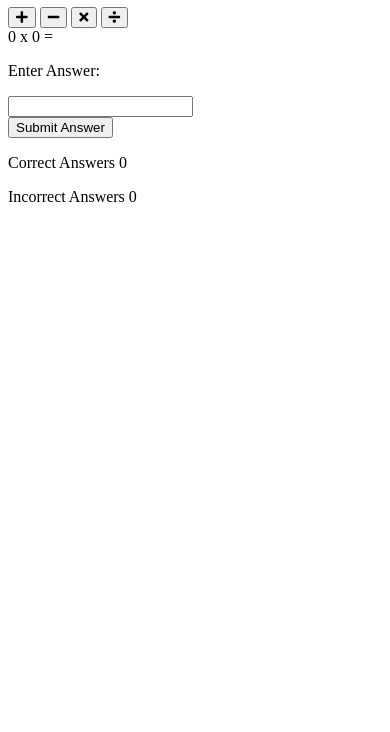
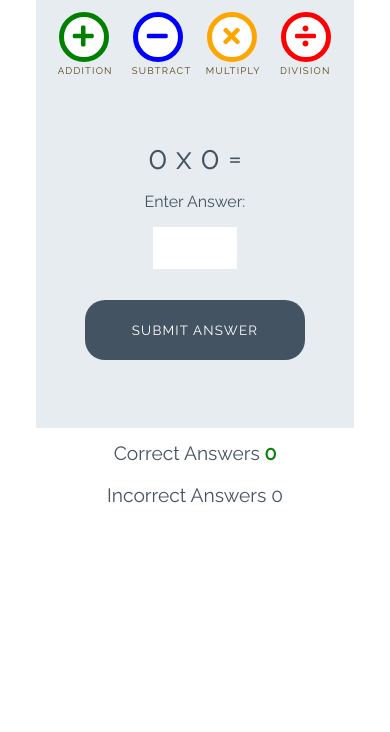
Before and after one commit to avabellaw/love-maths_code-institue, a plain HTML site: page index.html in a window 390 px wide. Shown: the part 112-844 px from the top of the page. Drawn offline with Linux system fonts and the light colour scheme; files that its build step writes are made by us from their sources.

Commit message:
Add the styling for the game

```diff
--- a/assets/css/style.css
+++ b/assets/css/style.css
@@ -0,0 +1,252 @@
+/* --------- Global style */
+
+body {
+    background-color: white;
+    font-family: "Raleway", sans-serif;
+    color: #445361;
+    text-align: center;
+}
+
+/* --------- Heading */
+
+.heading {
+    text-align: center;
+    font-size: 2.5rem;
+}
+
+.logo {
+    height: 40px;
+    padding-right: 5px;
+}
+
+/* --------- Game layout */
+
+.game-area {
+    background-color: #E6ECF0;
+    box-sizing: border-box;
+    width: 85%;
+    height: 65vh;
+    max-height: 450px;
+    max-width: 830px;
+    margin-left: auto;
+    margin-right: auto;
+    padding: 1%;
+}
+
+.question-area {
+    width: 50%;
+    font-size: 2rem;
+    margin: auto;
+    padding: 50px 0;
+}
+
+.question-area span {
+    padding: 0 15px;
+}
+
+.score-area {
+    margin: 5px auto;
+    width: 60%;
+    font-size: 1.2rem;
+}
+
+.controls-area {
+    width: 85%;
+    margin: 30px auto;
+}
+
+#score {
+    color: green;
+    font-weight: bold;
+}
+
+#incorrect {
+    color: red;
+    font-weight: bold;
+}
+
+.answer-message {
+    display: none;
+    font-size: 1rem;
+}
+
+#answer-box {
+    border: none;
+    color: #445361;
+    display: inline-block;
+    height: 40px;
+    width: 80px;
+    font-size: 1.2rem;
+}
+
+.scores {
+    display: inline-block;
+    padding: 25px;
+}
+
+/* --------- Buttons */
+
+.btn {
+    width: 220px;
+    height: 60px;
+    font-family: "Raleway", sans-serif;
+    text-transform: uppercase;
+    letter-spacing: 1.2px;
+    color: white;
+}
+
+.btn:focus {
+    outline: none;
+}
+
+.btn--big {
+    padding-top: 10px;
+    border-radius: 50%;
+    background-color: white;
+    border: 10px solid;
+    width: 100px;
+    height: 100px;
+    font-size: 3.2rem;
+    margin: 0 30px;
+    transition: all 0.5s;
+}
+
+.btn--big::after {
+    content: attr(data-type);
+    font-size: 1rem;
+    color: #554613;
+    position: relative;
+    left: -0.5em;
+}
+
+.btn--blue {
+    border-color: blue;
+    color: blue;
+}
+
+.btn--blue:active,
+.btn--blue:hover {
+    background-color: darkblue;
+    color: white;
+}
+
+.btn--orange {
+    border-color: orange;
+    color: orange;
+}
+
+.btn--orange:active,
+.btn--orange:hover {
+    background-color: darkorange;
+    color: white;
+}
+
+.btn--red {
+    border-color: red;
+    color: red;
+}
+
+.btn--red:active,
+.btn--red:hover {
+    background-color: darkred;
+    color: white;
+}
+
+.btn--green {
+    border-color: green;
+    color: green;
+}
+
+.btn--green:active,
+.btn--green:hover {
+    background-color: darkgreen;
+    color: white;
+}
+
+.btn--gray {
+    margin-top: 25px;
+    background-color: #445361;
+    border: 1px transparent;
+    border-radius: 20px;
+}
+
+.btn--gray:active,
+.btn--gray:hover {
+    background-color: #0d1013;
+}
+
+/* --------- Media queries */
+
+@media (max-width: 414px) {
+    .controls-area {
+        width: 100%;
+    }
+
+    .btn--big {
+        margin: 0 10px;
+        padding: 5px;
+        border: 5px solid;
+        width: 50px;
+        height: 50px;
+        font-size: 1.5rem;
+    }
+
+    .btn--big::after {
+        font-size: 0.6rem;
+        left: -0.7rem;
+    }
+
+    .question-area {
+        padding: 10% 0;
+        width: 100%;
+    }
+
+    .question-area span {
+        padding: 0;
+    }
+
+    .answer-message {
+        display: block;
+    }
+
+    #answer-box {
+        display: block;
+        margin: 0 auto;
+    }
+    .btn--gray {
+        margin-top: 0;
+    }
+
+    .score-area {
+        width: 100%;
+    }
+
+    .scores {
+        margin: 0.5em auto;
+        display: block;
+        padding: 5px;
+    }
+
+    .heading {
+        font-size: 2rem;
+    }
+}
+
+@media (max-width: 320px) {
+    .game-area {
+        height: 70vh;
+    }
+
+    .controls-area {
+        width: 75%;
+        margin: 10px auto;
+    }
+
+    .btn--big {
+        margin: 10px 10px;
+    }
+    .question-area {
+        padding: 10px 0;
+    }
+
+}
--- a/index.html
+++ b/index.html
@@ -6,7 +6,7 @@
     <link rel="stylesheet" href="https://use.fontawesome.com/releases/v5.7.2/css/all.css" integrity="sha384-fnmOCqbTlWIlj8LyTjo7mOUStjsKC4pOpQbqyi7RrhN7udi9RwhKkMHpvLbHG9Sr" crossorigin="anonymous">
     <link href="https://fonts.googleapis.com/css?family=Raleway%7CRighteous" rel="stylesheet">
 
-    <link rel="stylesheet" href="style.css">
+    <link rel="stylesheet" href="assets/css/style.css">
     <title>Love Maths</title>
 </head>
 <body>
@@ -16,16 +16,16 @@
 
     <div class="game-area">
         <div class="controls-area">
-            <button class="btn btn--big btn-green">
+            <button data-type="addition" class="btn btn--big btn--green">
                 <i class="fas fa-plus"></i>
             </button>
-            <button class="btn btn--big btn-blue">
+            <button data-type="subtract" class="btn btn--big btn--blue">
                 <i class="fas fa-minus"></i>
             </button>
-            <button class="btn btn--big btn-orange">
+            <button data-type="multiply" class="btn btn--big btn--orange">
                 <i class="fas fa-times"></i>
             </button>
-            <button class="btn btn--big btn-red">
+            <button data-type="division" class="btn btn--big btn--red">
                 <i class="fas fa-divide"></i>
             </button>
         </div>
@@ -39,7 +39,7 @@
             <input type="number" id="answer-box">
         </div>
 
-        <button class="btn btn--gray">Submit Answer</button>
+        <button data-type="submit" class="btn btn--gray">Submit Answer</button>
     </div>
 
     <div class="score-area">
```
